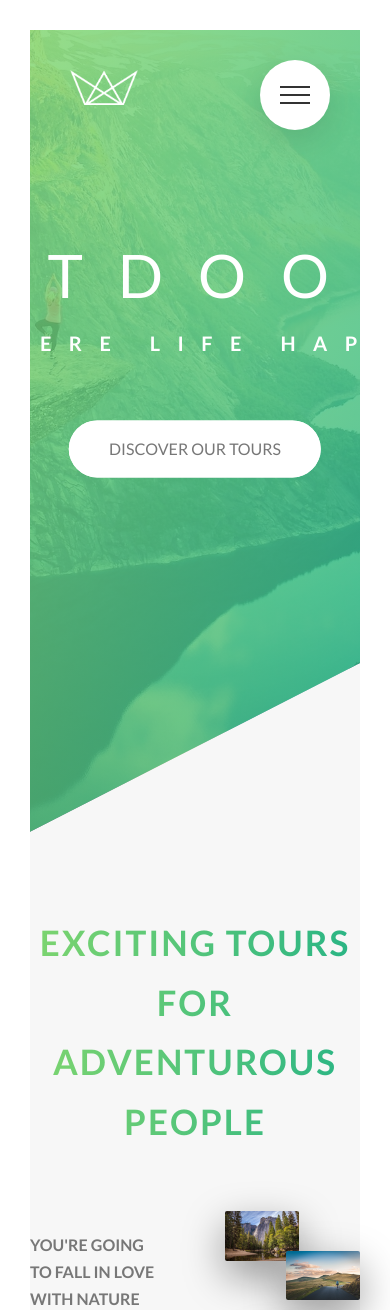
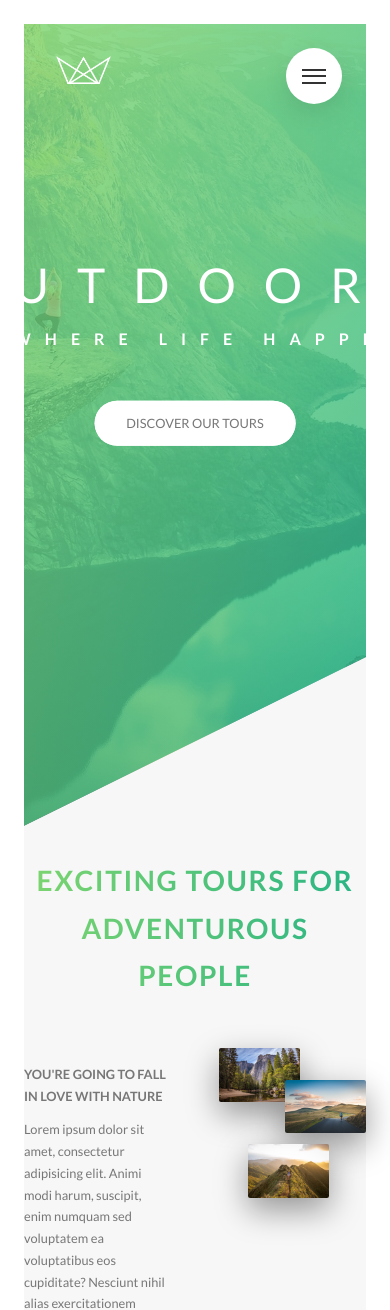
Before and after one commit to team-cake/just-a-website, a PHP site: page / in a window 390 px wide; the page is wider, and only the part inside the window is pictured. Shown: the top 1310 px of that part. Run offline with PHP 8.4, Linux system fonts and the light colour scheme; style sheets or scripts are compiled from the project's sources.

Commit message:
First step of mixin and exploring how to use it

```diff
--- a/public/sass/abstracts/_mixins.scss
+++ b/public/sass/abstracts/_mixins.scss
@@ -20,5 +20,10 @@
 900 - 1200	:		Tablet Landscape
 [1200 - 1800] is where our normal styles apply
 1800 +		:		Big desktop
+*/
 
-*/
+@mixin respond-phone {
+	@media (max-width: 600px) {
+		@content;
+	}
+}
--- a/public/sass/base/_base.scss
+++ b/public/sass/base/_base.scss
@@ -9,6 +9,14 @@
 html {
 	// this defines wat 1rem is
 	font-size: 62.5%;
+
+	@media (max-width: 600px) {
+		font-size: 50%;
+	}
+
+	@include respond-phone {
+		font-size: 50%;
+	}
 }
 
 body {
```
